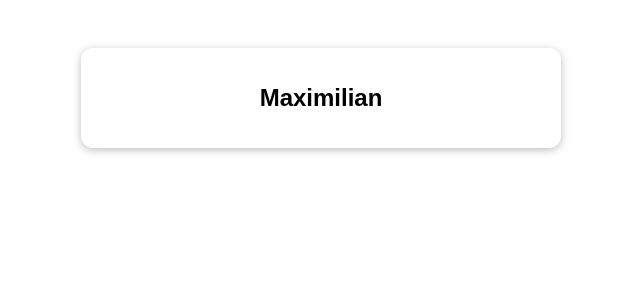
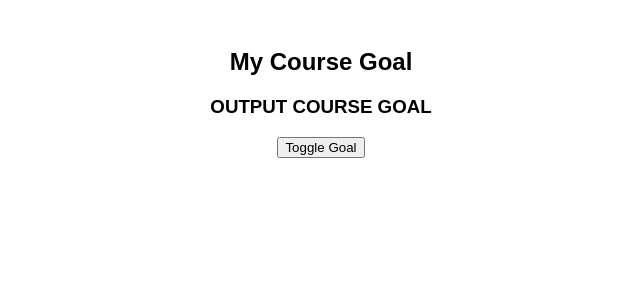
Before and after one commit to arobus/vue3-learning, a Vue app: page / in a window 1280 px wide. Shown: the top 300 px of the page, without its empty margins (319-959 px from the left). Built offline with nearby package versions, Linux system fonts and the light colour scheme; the HTML template or start-up script is replaced by a standard one.

Commit message:
correct App.vue

```diff
--- a/src/App.vue
+++ b/src/App.vue
@@ -1,38 +1,29 @@
 <template>
-  <section class="container">
-    <h2>{{ userName }}</h2>
-  </section>
+  <h2>My Course Goal</h2>
+  <!-- Task 1: Output your main course goal with help of the composition API -->
+  <!-- Don't hardcode it into the template, instead hardcode it into the JS code -->
+  <h3>OUTPUT COURSE GOAL</h3>
+  <!-- Task 2: Toggle (show/ hide) the goal with help of the button  -->
+  <button>Toggle Goal</button>
+  <!-- Task 3: Manage data in three ways -->
+  <!-- => Separate refs -->
+  <!-- => Ref Object -->
+  <!-- => Reactive Object -->
+  <!-- Task 4: Also solve the assignment with the Options API -->
 </template>
 
 <script>
 export default {
-  data() {
-    return {
-      userName: 'Maximilian',
-    };
-  },
-};
+
+}
 </script>
 
 <style>
-* {
-  box-sizing: border-box;
-}
-
 html {
   font-family: sans-serif;
 }
-
 body {
-  margin: 0;
-}
-
-.container {
-  margin: 3rem auto;
-  max-width: 30rem;
-  border-radius: 12px;
-  box-shadow: 0 2px 8px rgba(0, 0, 0, 0.26);
-  padding: 1rem;
+  margin: 3rem;
   text-align: center;
 }
 </style>
```
Also changed, not shown: 1 other file (tests, documents, lock files or other folders).
